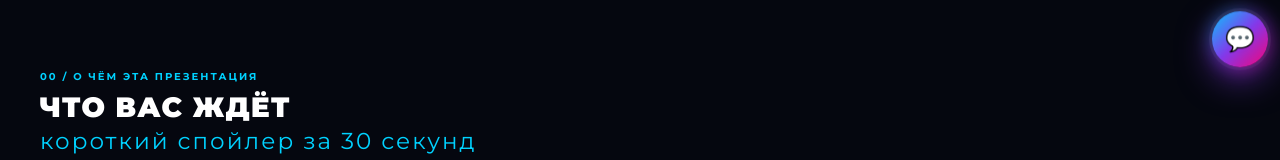
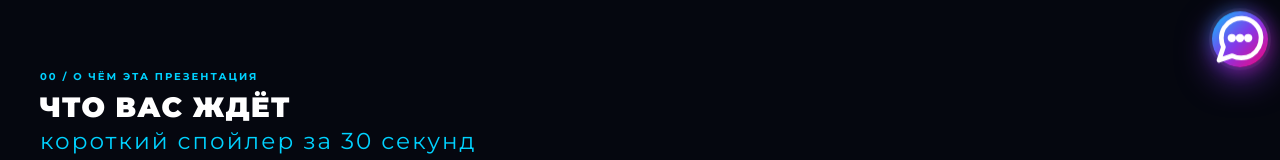
Before and after one commit to rxdyon/forSoul, a plain HTML site: page index.html in a window 1280 px wide. Shown: the top 160 px of the page. Drawn offline with Linux system fonts and the light colour scheme; no server answers.

Commit message:
Update index.html

```diff
--- a/index.html
+++ b/index.html
@@ -474,8 +474,13 @@
   </div>
 </footer>
 
-<button class="qa-fab" id="qaFab" onclick="openQaWidget()">
-  💬
+<button class="qa-fab" id="qaFab" onclick="openQaWidget()" aria-label="Открыть чат">
+  <svg viewBox="0 0 24 24" xmlns="http://www.w3.org/2000/svg" fill="none" stroke="currentColor" stroke-width="2" stroke-linecap="round" stroke-linejoin="round">
+    <path d="M21 11.5a8.38 8.38 0 0 1-.9 3.8 8.5 8.5 0 0 1-7.6 4.7 8.38 8.38 0 0 1-3.8-.9L3 21l1.9-5.7a8.38 8.38 0 0 1-.9-3.8 8.5 8.5 0 0 1 4.7-7.6 8.38 8.38 0 0 1 3.8-.9h.5a8.48 8.48 0 0 1 8 8v.5z"/>
+    <circle cx="8.5" cy="11.5" r="0.8" fill="currentColor"/>
+    <circle cx="12" cy="11.5" r="0.8" fill="currentColor"/>
+    <circle cx="15.5" cy="11.5" r="0.8" fill="currentColor"/>
+  </svg>
   <span class="badge" id="qaBadge">0</span>
 </button>
 
```
